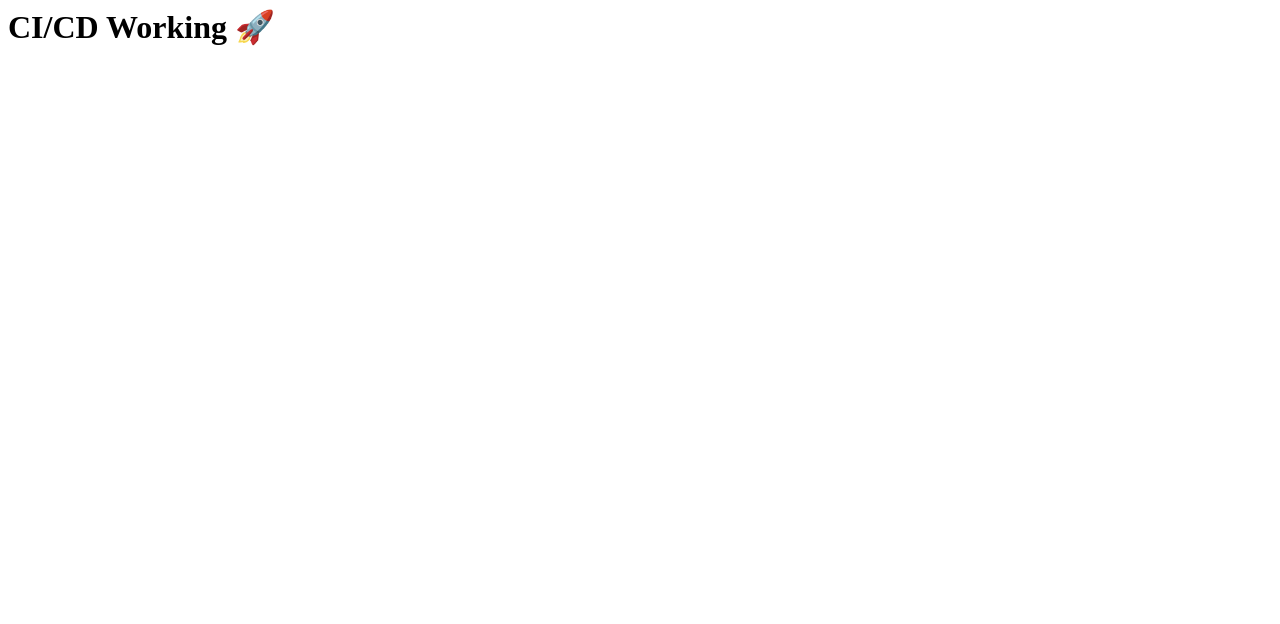
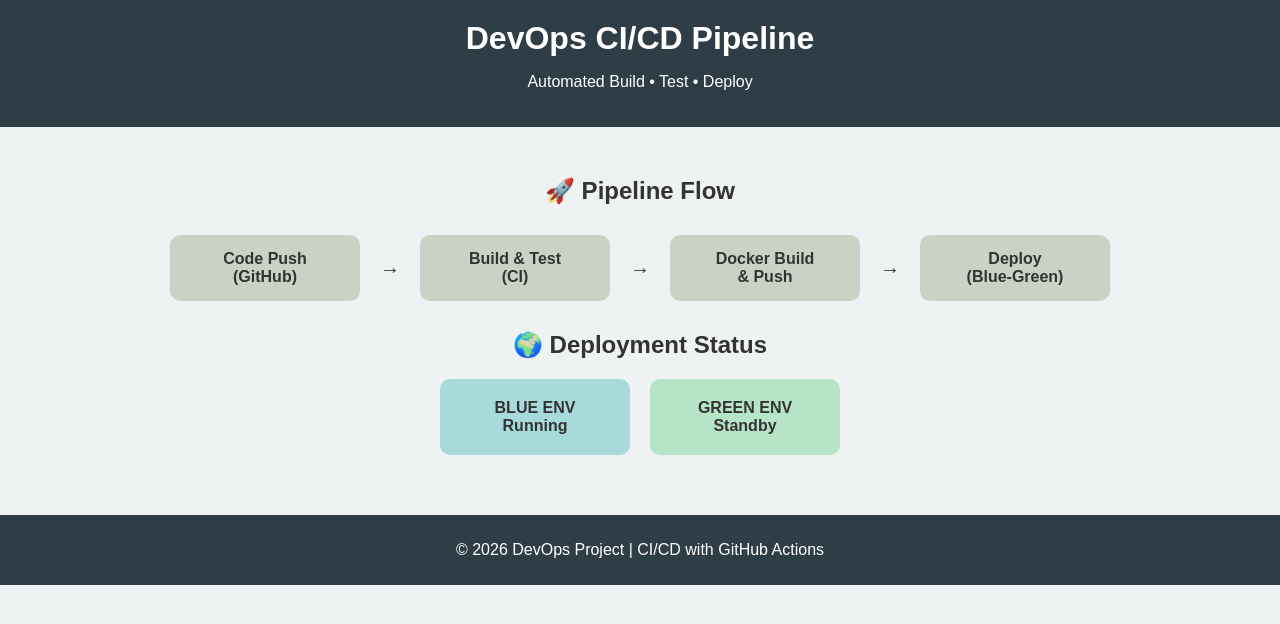
Before and after one commit to vyshnavipriya52-ux/ci-cd-blue-green, a website: page index.html in a window 1280 px wide. Drawn offline with Linux system fonts and the light colour scheme.

Commit message:
updated html,css and app.js files

```diff
--- a/index.html
+++ b/index.html
@@ -1 +1,46 @@
-<h1>CI/CD Working 🚀</h1>
+<!DOCTYPE html>
+<html lang="en">
+<head>
+  <meta charset="UTF-8">
+  <title>DevOps CI/CD Dashboard</title>
+  <link rel="stylesheet" href="style.css">
+</head>
+<body>
+
+  <header>
+    <h1>DevOps CI/CD Pipeline</h1>
+    <p>Automated Build • Test • Deploy</p>
+  </header>
+
+  <section class="container">
+
+    <h2>🚀 Pipeline Flow</h2>
+
+    <div class="flowchart">
+      <div class="box">Code Push<br>(GitHub)</div>
+      <div class="arrow">→</div>
+
+      <div class="box">Build & Test<br>(CI)</div>
+      <div class="arrow">→</div>
+
+      <div class="box">Docker Build<br>& Push</div>
+      <div class="arrow">→</div>
+
+      <div class="box">Deploy<br>(Blue-Green)</div>
+    </div>
+
+    <h2>🌍 Deployment Status</h2>
+
+    <div class="status">
+      <div class="env blue">BLUE ENV<br><span>Running</span></div>
+      <div class="env green">GREEN ENV<br><span>Standby</span></div>
+    </div>
+
+  </section>
+
+  <footer>
+    <p>© 2026 DevOps Project | CI/CD with GitHub Actions</p>
+  </footer>
+
+</body>
+</html>
--- /dev/null
+++ b/style.css
@@ -0,0 +1,72 @@
+body {
+  margin: 0;
+  font-family: Arial, sans-serif;
+  background: #eef2f3;
+  color: #333;
+  text-align: center;
+}
+
+header {
+  background: #2f3e46;
+  color: #fff;
+  padding: 20px;
+}
+
+header h1 {
+  margin: 0;
+}
+
+.container {
+  padding: 30px;
+}
+
+.flowchart {
+  display: flex;
+  justify-content: center;
+  align-items: center;
+  flex-wrap: wrap;
+  margin: 20px 0;
+}
+
+.box {
+  background: #cad2c5;
+  padding: 15px 20px;
+  border-radius: 10px;
+  margin: 10px;
+  min-width: 150px;
+  font-weight: bold;
+}
+
+.arrow {
+  font-size: 20px;
+  margin: 0 10px;
+}
+
+.status {
+  display: flex;
+  justify-content: center;
+  gap: 20px;
+  margin-top: 20px;
+}
+
+.env {
+  padding: 20px;
+  border-radius: 10px;
+  width: 150px;
+  font-weight: bold;
+}
+
+.blue {
+  background: #a8dadc;
+}
+
+.green {
+  background: #b7e4c7;
+}
+
+footer {
+  margin-top: 30px;
+  padding: 10px;
+  background: #2f3e46;
+  color: white;
+}
```
Also changed, not shown: app.js (+5 -4 lines).
